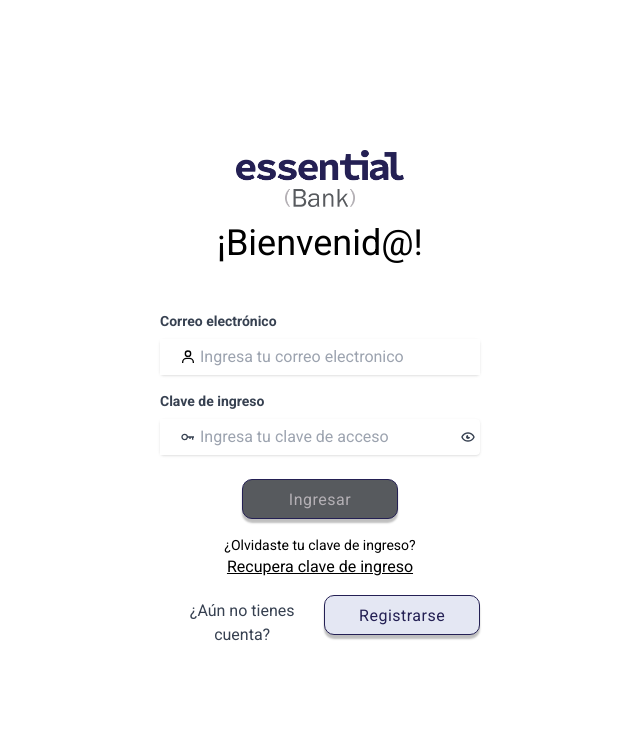
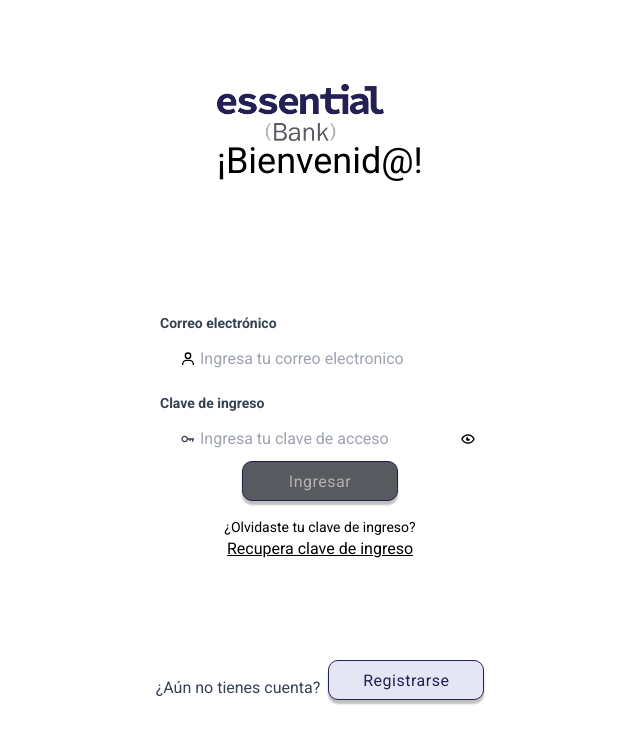
Before and after one commit to anavarro81/Essential-Bank-Front, a React (Vite) app in the folder frontend/: page / in a window 1280 px wide. Shown: the top 744 px of the page, without its empty margins (320-960 px from the left). Built offline with nearby package versions, Linux system fonts and the light colour scheme.

Commit message:
fix: Se modifica el diseño de Login para adaptarlo a Figma
Se modifica el diseño de Login para adaptarlo a Figma

```diff
--- a/frontend/src/Pages/Login/Login.jsx
+++ b/frontend/src/Pages/Login/Login.jsx
@@ -20,38 +20,18 @@ export default function LoginPage() {
 
 
   useEffect(() => {
-
-    console.log('Entro en el useEffect');
-
-    console.log('email ', email );
-    console.log('password ', password );
-    console.log('emailError ', emailError);
-    console.log('passwordError ', passwordError);
-
     if (email > '' && password > '' && emailError == '' && passwordError == '') {
-      console.log('entro por 1');
       setisDisabled(false)
     } else {
-      console.log('entro por 2');
       setisDisabled(true)
     }
-
-
   }, [email,password])
-
-
-
-
-
 
   const togglePasswordVisibility = () => {
     setShowPassword(!showPassword);
   };
 
   const IngresarBtn = useRef(null)
-
-
-
 
   const emailRegex = /^[a-zA-Z0-9._%+-]+@[a-zA-Z0-9.-]+\.[a-zA-Z]{2,}$/;
   const passwordRegex = /^(?=.*[A-Z])(?=.*[a-z])(?=.*\d)(?=.*[@$!%*?&])[A-Za-z\d@$!%*?&]{8,}$/;
@@ -158,16 +138,12 @@ export default function LoginPage() {
 
 
   return (
-    <div className='flex flex-col items-center justify-center min-h-screen bg-white space-y-4'>
+    <div className='flex flex-col items-center justify-evenly min-h-screen bg-white space-y-4'>
 
-      {/* Logo */}
+      <header>
       <img src="/Logo.png" className='h-[57px]' alt="" />
-
-      {/* Bievenido */}
-
-      <div>
-        <h2 className='text-4xl mb-8'> ¡Bienvenid@! </h2>
-      </div>
+      <h2 className='text-4xl mb-8'> ¡Bienvenid@! </h2>
+      </header>
 
 
 
@@ -178,7 +154,9 @@ export default function LoginPage() {
 
         {/* User input*/}
         <label className='block mb-2 text-sm font-bold text-gray-700'>Correo electrónico</label>
-        <div className='flex items-center mb-1 rounded shadow relative bg-lightGrey'>
+
+        <div className='flex items-center mb-1 relative  '>
+
         <div className="absolute inset-y-0 left-0 pl-3 flex items-center pointer-events-none">
           <BiUser className='m-2' />
           </div>
@@ -187,7 +165,7 @@ export default function LoginPage() {
           <input
             name='email'
             type='text'
-            className={` ${emailError ? 'border-red-300' : 'border-none'} input-field pl-10 block  w-full p-2 leading-tight  text-gray-700  ` }
+            className={` ${emailError ? 'border-red-300' : ''} pl-10 block w-full input-field p-2 leading-tight  text-gray-700  ` }
             placeholder='Ingresa tu correo electronico'
             onBlur={handleEmailChange}
             onChange={handleEmailChange}
@@ -204,16 +182,19 @@ export default function LoginPage() {
 
         {/* Clave input*/}
         <label className='block mb-2 mt-4 text-sm font-bold text-gray-700'>Clave de ingreso </label>
-        <div className={` flex items-center ${passwordError ? 'mb-1 border-red-300': 'mb-6 border-none'} relative bg-white border rounded shadow`}>
+
+        <div className='flex items-center mb-1 relative  '>
+
 
         <div className="absolute inset-y-0 left-0 pl-3 flex items-center pointer-events-none">
           <BiKey className='m-2 text-gray-700' />
         </div>
 
           <input
-
+          name='password'
           type={showPassword ? 'text' : 'password'}
-          className= {`  pl-10  w-full p-2 leading-tight input-field text-gray-700 focus:outline-none focus:shadow-outline input-field-border`}
+          // className= {`  pl-10  w-full p-2 leading-tight input-field text-gray-700 w-full `}
+          className={` ${emailError ? 'border-red-300' : ''} pl-10 block w-full input-field p-2 leading-tight  text-gray-700  ` }
           placeholder='Ingresa tu clave de acceso'
 
           onBlur={handlePasswordChange}
@@ -223,8 +204,16 @@ export default function LoginPage() {
 
           id='claveInput' />
 
+            <button
+              className="absolute inset-y-0 right-0 pr-1 flex items-center"
+              onClick={togglePasswordVisibility}
+            >
+              {showPassword ?  <BiHide className='h-3'/> : <BiShowAlt />}
 
-          <button onClick={togglePasswordVisibility} className='p-2 text-gray-700'>
+            </button>
+
+
+          {/* <button onClick={togglePasswordVisibility} className='p-2 text-gray-700 bg-red-300'>
             {showPassword ?
 
             <div className="absolute inset-y-0 right-0 pr-1 flex items-center pointer-events-none">
@@ -235,7 +224,7 @@ export default function LoginPage() {
               <BiShowAlt />
             </div>
           }
-          </button>
+          </button> */}
         </div>
         {passwordError && (
               <p className="text-sm text-red-600 mb-6" id="email-error">
@@ -250,7 +239,7 @@ export default function LoginPage() {
           <button type='submit'
           disabled={isDisabled}
           // className={`w-full px-4 py-2 mb-4 text-black ${!emailError && !passwordError ?  'bg-green-600' :  'bg-lightGrey cursor-not-allowed' }  rounded  focus:outline-none`}
-          className={`w-full px-4 py-2 mb-4 text-black secondary-button  rounded  focus:outline-none`}
+          className={`w-full px-4 py-2 mb-4 text-black secondary-button  rounded  `}
           ref={IngresarBtn} >
             Ingresar
           </button>
@@ -266,17 +255,20 @@ export default function LoginPage() {
         </div>
 
 
-        <div className='flex items-center justify-between text-center mt-4'>
+
+        </form>
+      </div>
+      <div className='flex items-center justity-center gap-2'>
           <p className='text-gray-700'>¿Aún no tienes cuenta?</p>
           <button
 
             // className='mt-2 px-4 py-2 bg-lightGrey text-black rounded  transition-colors'>
-             className='w-full px-4 py-2 mb-4 text-black secondary-button  rounded  focus:outline-none'>
+             className='w-full px-4 py-2 mb-4 text-black secondary-button  rounded  '>
             <Link to={'/Register'}> Registrarse</Link>
           </button>
         </div>
-        </form>
-      </div>
+
+
     </div>
   );
 }
```
